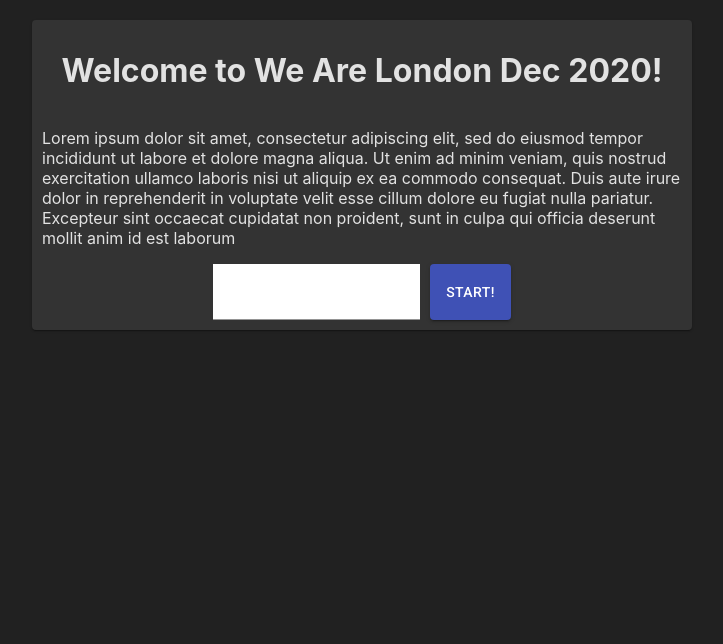
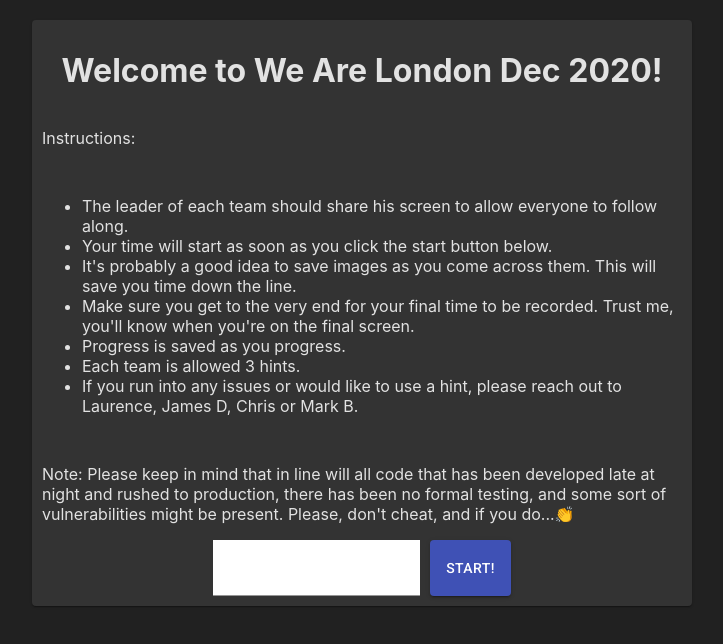
Before and after one commit to mark-buhagiar/scott-logic-escape, a React (Create React App) app: page / in a window 1280 px wide. Shown: the top 644 px of the page, without its empty margins (278-1001 px from the left). Built offline with nearby package versions, Linux system fonts and the light colour scheme.

Commit message:
Updated intro message

```diff
--- a/src/components/room/room.jsx
+++ b/src/components/room/room.jsx
@@ -46,7 +46,7 @@ const Room = () => {
         setSections(data.sections);
       } catch {
         alert(
-          "There has been a bit of a whoopsie, kindly contact Laurence, Chris or Mark"
+          "There has been a bit of a whoopsie, kindly contact Laurence, James D, Chris or Mark B"
         );
       }
     }
--- a/src/components/start/start.jsx
+++ b/src/components/start/start.jsx
@@ -29,7 +29,7 @@ const Start = () => {
       history.push("/room/reception");
     } catch {
       alert(
-        "There has been a bit of a whoopsie, kindly contact Laurence, Chris or Mark"
+        "There has been a bit of a whoopsie, kindly contact Laurence, James D, Chris or Mark B"
       );
     }
   };
@@ -37,14 +37,37 @@ const Start = () => {
   return (
     <Paper className="panel">
       <h1>Welcome to We Are London Dec 2020!</h1>
+      <p>Instructions:</p>
       <p>
-        Lorem ipsum dolor sit amet, consectetur adipiscing elit, sed do eiusmod
-        tempor incididunt ut labore et dolore magna aliqua. Ut enim ad minim
-        veniam, quis nostrud exercitation ullamco laboris nisi ut aliquip ex ea
-        commodo consequat. Duis aute irure dolor in reprehenderit in voluptate
-        velit esse cillum dolore eu fugiat nulla pariatur. Excepteur sint
-        occaecat cupidatat non proident, sunt in culpa qui officia deserunt
-        mollit anim id est laborum
+        <ul>
+          <li>
+            The leader of each team should share his screen to allow everyone to
+            follow along.
+          </li>
+          <li>
+            Your time will start as soon as you click the start button below.
+          </li>
+          <li>
+            It's probably a good idea to save images as you come across them.
+            This will save you time down the line.
+          </li>
+          <li>
+            Make sure you get to the very end for your final time to be
+            recorded. Trust me, you'll know when you're on the final screen.
+          </li>
+          <li>Progress is saved as you progress.</li>
+          <li>Each team is allowed 3 hints.</li>
+          <li>
+            If you run into any issues or would like to use a hint, please reach
+            out to Laurence, James D, Chris or Mark B.
+          </li>
+        </ul>
+      </p>
+      <p>
+        Note: Please keep in mind that in line will all code that has been
+        developed late at night and rushed to production, there has been no
+        formal testing, and some sort of vulnerabilities might be present.
+        Please, don't cheat, and if you do...👏
       </p>
       <div className="input-group">
         <TextField
```
